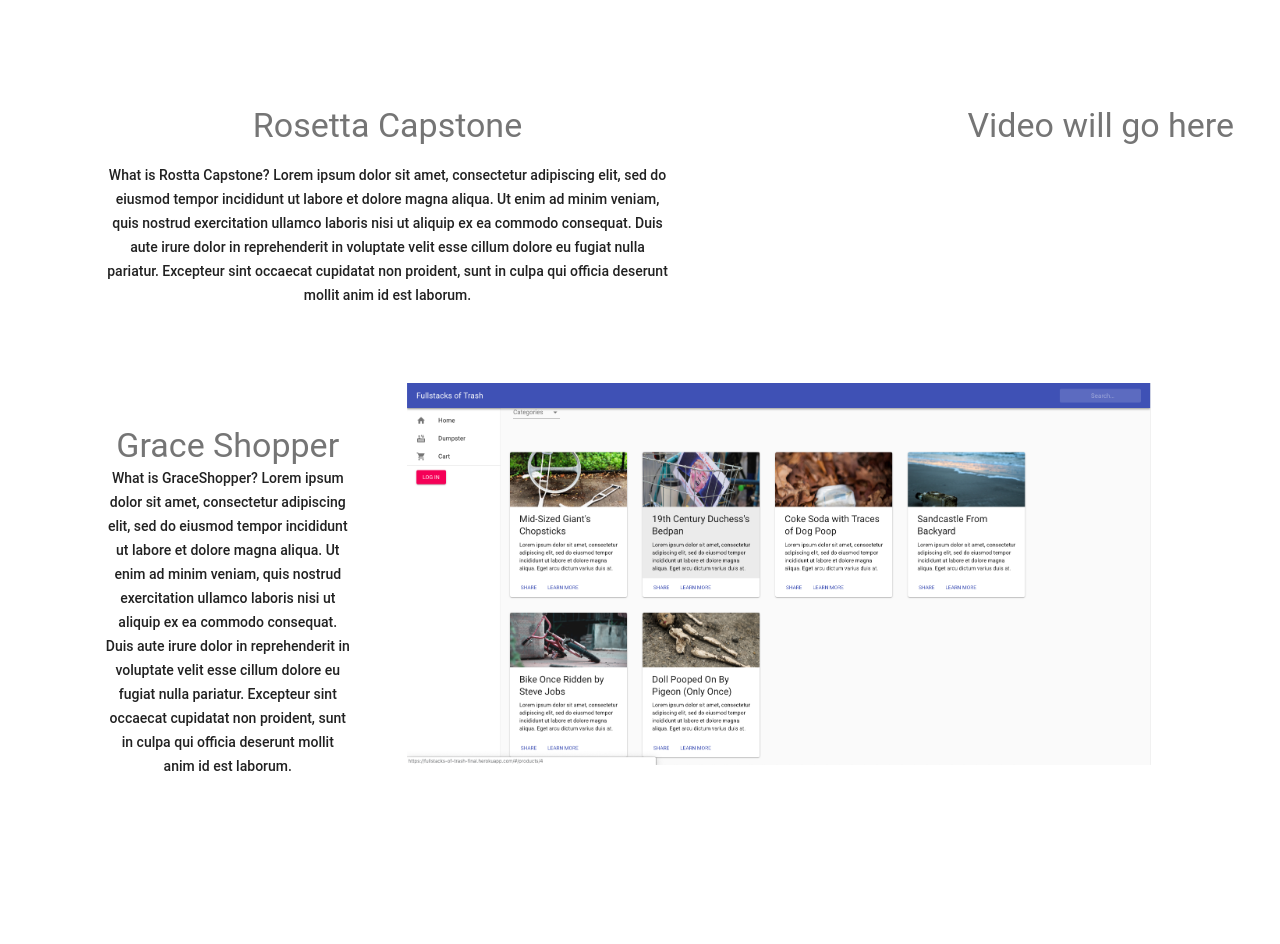
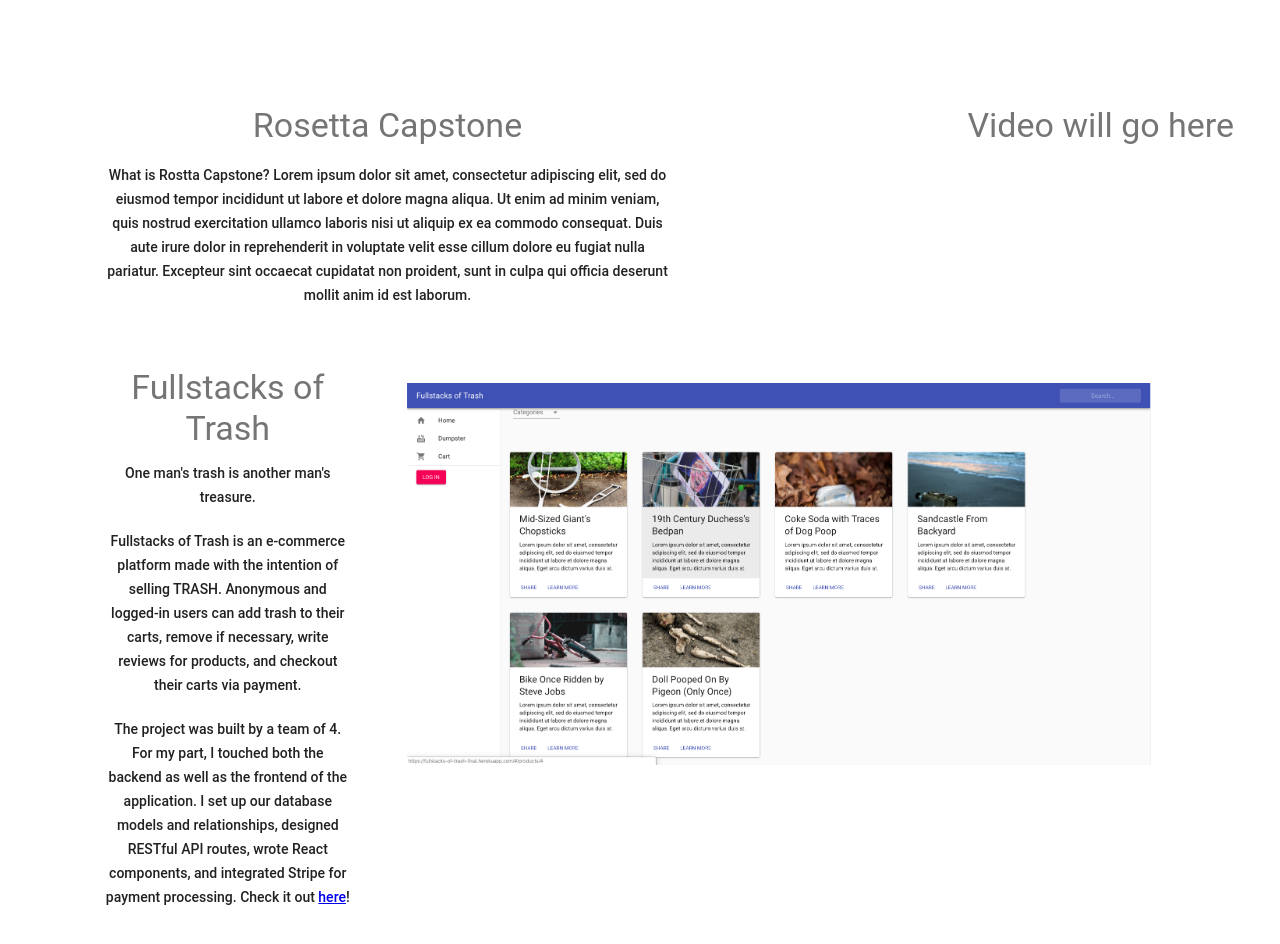
Before and after one commit to phaseharry/personal_website, a React app: page /projects in a window 1280 px wide. Built offline with nearby package versions, Linux system fonts and the light colour scheme.

Commit message:
updated once again

```diff
--- a/client/components/Projects/GraceShopper.js
+++ b/client/components/Projects/GraceShopper.js
@@ -6,9 +6,18 @@ class GraceShopper extends React.Component{
     return (
       <div className='individual'>
         <div className='projectText'>
-          <Typography align='center' variant='display1' className='heading'>Grace Shopper</Typography>
-          <Typography align='center' variant='body2' className='paragraphPro'>
-            What is GraceShopper? Lorem ipsum dolor sit amet, consectetur adipiscing elit, sed do eiusmod tempor incididunt ut labore et dolore magna aliqua. Ut enim ad minim veniam, quis nostrud exercitation ullamco laboris nisi ut aliquip ex ea commodo consequat. Duis aute irure dolor in reprehenderit in voluptate velit esse cillum dolore eu fugiat nulla pariatur. Excepteur sint occaecat cupidatat non proident, sunt in culpa qui officia deserunt mollit anim id est laborum.
+          <Typography align='center' variant='display1' className='heading'>Fullstacks of Trash</Typography>
+          <Typography align='center' variant='body2' className='paragraphPro' style={{paddingBottom: '20px'}}>
+            One man's trash is another man's treasure.
+          </Typography>
+          <Typography align='center' variant='body2' style={{paddingBottom: '20px'}}>
+            Fullstacks of Trash is an e-commerce platform made with the intention of selling TRASH. Anonymous and logged-in users can add trash to their carts,
+            remove if necessary, write reviews for products, and checkout their carts via payment.
+          </Typography>
+          <Typography align='center' variant='body2' className='paragraphPro'  style={{paddingBottom: '20px'}}>
+            The project was built by a team of 4. For my part, I touched both the backend as well as the frontend of the application.
+            I set up our database models and relationships, designed RESTful API routes, wrote React components, and integrated Stripe for payment processing.
+            Check it out  <a target='_blank' rel='noopener noreferrer' href='https://fullstacks-of-trash-final.herokuapp.com/'>here</a>!
           </Typography>
         </div>
         <div className='projectMedia'>
--- a/public/style.css
+++ b/public/style.css
@@ -54,7 +54,7 @@
   height: auto;
   width: 90%;
   padding-top: 2%;
-  align-self: end;
+  /* align-self: end; */
 }
 
 .header{
@@ -62,7 +62,7 @@
 }
 
 .heading{
-  padding-top: 24%;
+  padding-bottom: 5%;
 }
 
 .headshotContainer {
@@ -84,11 +84,12 @@
   justify-content: space-between;
   padding-left: 5%;
   padding-bottom: 5%;
+  position: relative;
 }
 
-.paragraphPro {
-  padding-bottom: 40%;
-}
+/* .paragraphPro {
+  padding-bottom: 20px;
+} */
 .projectHeading {
   padding-bottom: 3%;
 }
@@ -100,7 +101,7 @@
 .projectText {
   display: flex;
   flex-direction: column;
-  justify-content: space-between;
+  justify-content: center;
   width: 50%;
   /* padding-top: 2%; */
 }
```
